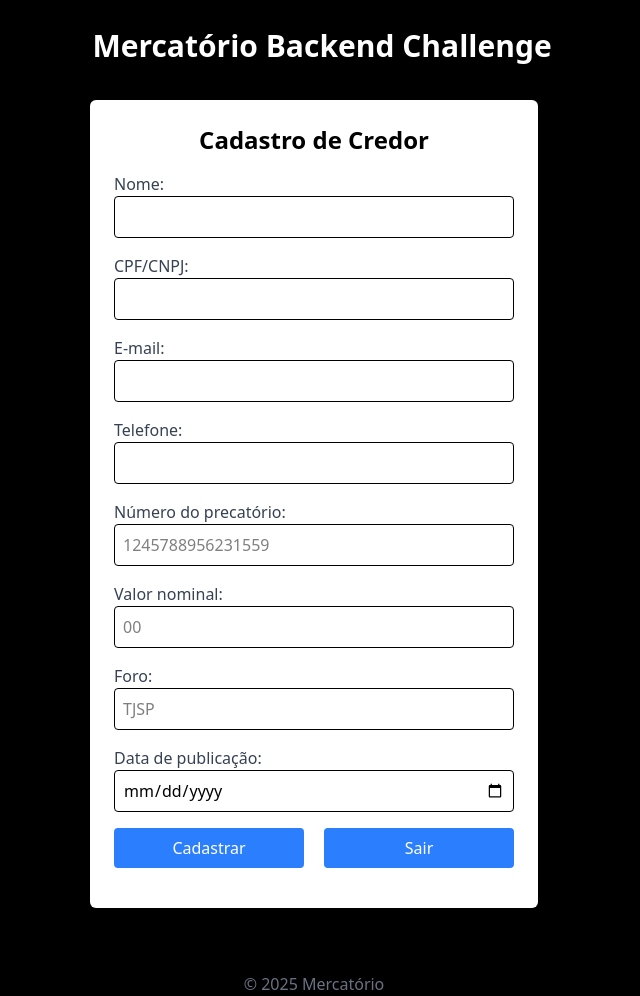
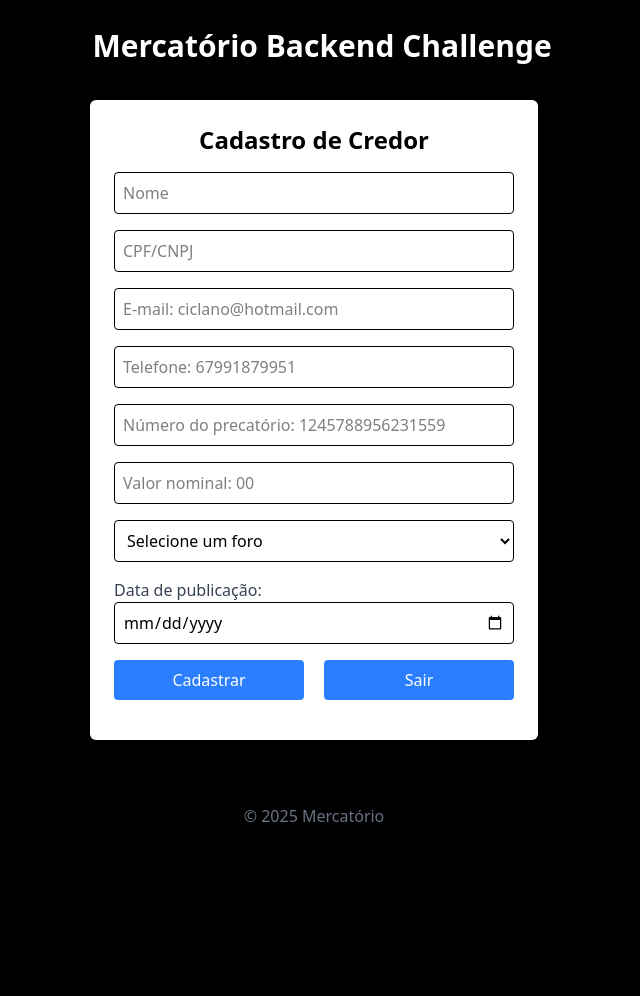
Before and after one commit to Chyod-s/api-precatory-creditor, a Flask app: template src/api_main/templates/pages/dashboard.html in a window 1280 px wide. Shown: the part 60-1056 px from the top of the page, without its empty margins (326-966 px from the left). After the commit the page ends 882 px from the top, so only its background shows below. Run offline with Flask 3, Linux system fonts and the light colour scheme; the template is opened without the code that fills it, so the values that code supplies are empty; parts of the project's set-up code (start-up, migrations or seed data) failed here and were passed over.

Commit message:
feat: atualizar placeholders nos formulários de cadastro e login

```diff
--- a/src/api_main/templates/pages/dashboard.html
+++ b/src/api_main/templates/pages/dashboard.html
@@ -7,35 +7,58 @@
     <h2 class="text-2xl font-bold mb-4 flex items-center justify-center">Cadastro de Credor</h2>
     <form id="credor-form" method="POST" action="/api/credores" enctype="application/x-www-form-urlencoded">
         <div class="mb-4">
-            <label for="nome" class="block text-gray-700">Nome:</label>
-            <input type="text" id="nome" name="nome" class="w-full p-2 border rounded" required>
+            <input placeholder="Nome" type="text" id="nome" name="nome" class="w-full p-2 border rounded" required>
         </div>
         <div class="mb-4">
-            <label placeholder="1232143112" for="cpf_cnpj" class="block text-gray-700">CPF/CNPJ:</label>
-            <input type="text" id="cpf_cnpj" name="cpf_cnpj" class="w-full p-2 border rounded" required>
+            <input placeholder="CPF/CNPJ" type="text" id="cpf_cnpj" name="cpf_cnpj" class="w-full p-2 border rounded" required>
         </div>
         <div class="mb-4">
-            <label placeholder="ciclano@hotmail.com" for="email" class="block text-gray-700">E-mail:</label>
-            <input type="email" id="email" name="email" class="w-full p-2 border rounded" required>
+            <input placeholder="E-mail: ciclano@hotmail.com" type="email" id="email" name="email" class="w-full p-2 border rounded" required>
         </div>
         <div class="mb-4">
-            <label placeholder="67991879951" for="telefone" class="block text-gray-700">Telefone:</label>
-            <input type="text" id="telefone" name="telefone" class="w-full p-2 border rounded" required>
+            <input placeholder="Telefone: 67991879951" type="text" id="telefone" name="telefone" class="w-full p-2 border rounded" required>
         </div>
 
-        <!-- Campos opcionais -->
         <div class="mb-4">
-            <label for="numero_precatorio" class="block text-gray-700">Número do precatório:</label>
-            <input placeholder="1245788956231559" type="text" id="numero_precatorio" name="numero_precatorio" class="w-full p-2 border rounded">
+            <input placeholder="Número do precatório: 1245788956231559" type="text" id="numero_precatorio" name="numero_precatorio" class="w-full p-2 border rounded">
         </div>
         <div class="mb-4">
-            <label for="valor_nominal" class="block text-gray-700">Valor nominal:</label>
-            <input placeholder="00" type="number" step="0.01" id="valor_nominal" name="valor_nominal" class="w-full p-2 border rounded">
+            <input placeholder="Valor nominal: 00" type="number" step="0.01" id="valor_nominal" name="valor_nominal" class="w-full p-2 border rounded">
         </div>
-        <div class="mb-4">
+
+        <select id="foro" name="foro" class=" mb-4 w-full p-2 border rounded" required>
             <label for="foro" class="block text-gray-700">Foro:</label>
-            <input placeholder="TJSP" type="text" id="foro" name="foro" class="w-full p-2 border rounded">
-        </div>
+            <option value="">Selecione um foro</option>
+            <option value="TJAC">TJAC - Acre</option>
+            <option value="TJAL">TJAL - Alagoas</option>
+            <option value="TJAM">TJAM - Amazonas</option>
+            <option value="TJAP">TJAP - Amapá</option>
+            <option value="TJBA">TJBA - Bahia</option>
+            <option value="TJCE">TJCE - Ceará</option>
+            <option value="TJDFT">TJDFT - Distrito Federal e Territórios</option>
+            <option value="TJES">TJES - Espírito Santo</option>
+            <option value="TJGO">TJGO - Goiás</option>
+            <option value="TJMA">TJMA - Maranhão</option>
+            <option value="TJMG">TJMG - Minas Gerais</option>
+            <option value="TJMS">TJMS - Mato Grosso do Sul</option>
+            <option value="TJMT">TJMT - Mato Grosso</option>
+            <option value="TJPA">TJPA - Pará</option>
+            <option value="TJPB">TJPB - Paraíba</option>
+            <option value="TJPE">TJPE - Pernambuco</option>
+            <option value="TJPI">TJPI - Piauí</option>
+            <option value="TJPR">TJPR - Paraná</option>
+            <option value="TJRJ">TJRJ - Rio de Janeiro</option>
+            <option value="TJRN">TJRN - Rio Grande do Norte</option>
+            <option value="TJRO">TJRO - Rondônia</option>
+            <option value="TJRR">TJRR - Roraima</option>
+            <option value="TJRS">TJRS - Rio Grande do Sul</option>
+            <option value="TJSC">TJSC - Santa Catarina</option>
+            <option value="TJSE">TJSE - Sergipe</option>
+            <option value="TJSP">TJSP - São Paulo</option>
+            <option value="TJTO">TJTO - Tocantins</option>
+        </select>
+
+
         <div class="mb-4">
             <label for="data_publicacao" class="block text-gray-700">Data de publicação:</label>
             <input placeholder="01/01/2000" type="date" id="data_publicacao" name="data_publicacao" class="w-full p-2 border rounded">
--- a/src/api_main/templates/pages/login.html
+++ b/src/api_main/templates/pages/login.html
@@ -7,12 +7,10 @@
     <h2 class="text-2xl font-bold mb-4 flex items-center justify-center">Login</h2>
     <form id="login-form">
         <div class="mb-4">
-            <label for="username" class="block text-gray-700">Usuário:</label>
-            <input type="text" id="username" name="username" class="w-full p-2 border rounded" required>
+            <input placeholder="Usuário" type="text" id="username" name="username" class="w-full p-2 border rounded" required>
         </div>
         <div class="mb-4">
-            <label for="password" class="block text-gray-700">Senha:</label>
-            <input type="password" id="password" name="password" class="w-full p-2 border rounded" required>
+            <input placeholder="Senha" type="password" id="password" name="password" class="w-full p-2 border rounded" required>
         </div>
         <div class="flex w-full gap-5">
             <button type="submit" class="w-1/2 p-2 bg-blue-500 hover:bg-green-500 text-white rounded transition-colors duration-200">Entrar</button>
```
Also changed, not shown: src/api_main/templates/pages/credor.html (+4 -8 lines).
